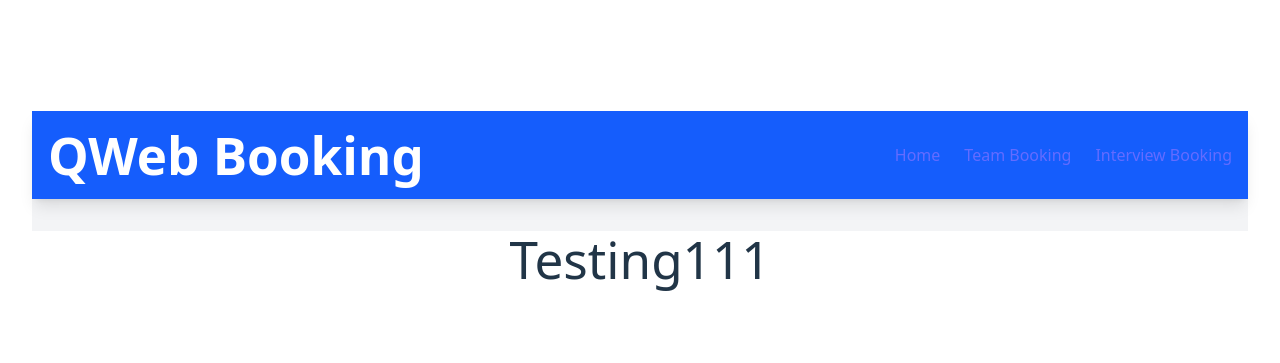
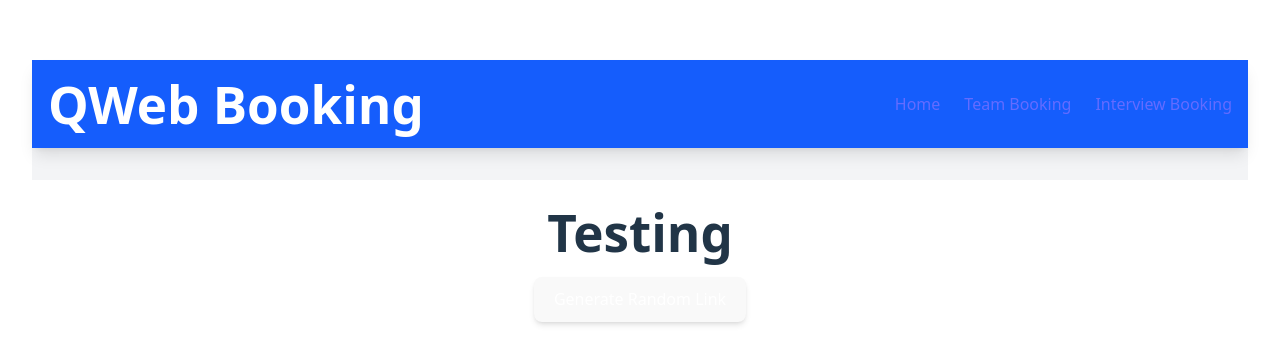
Before and after one commit to queens-web-development-club/ws25t06-calendarbookingapp, a React (Vite) app: page / in a window 1280 px wide. Shown: the part 201-564 px from the top of the page. Built offline with nearby package versions, Linux system fonts and the light colour scheme; what @radix-ui/themes would draw is missing.

Commit message:
Update App.jsx

```diff
--- a/src/App.jsx
+++ b/src/App.jsx
@@ -1,19 +1,26 @@
-import { useState } from 'react'
-import reactLogo from './assets/react.svg'
-import viteLogo from '/vite.svg'
+import { useState } from "react";
+import reactLogo from "./assets/react.svg";
+import viteLogo from "/vite.svg";
 import { BrowserRouter as Router, Routes, Route } from "react-router-dom";
-import './App.css'
+import "./App.css";
 import Navbar from "./components/Navbar.jsx";
 import Meeting from "./pages/meeting.jsx";
 import Interview from "./pages/interview.jsx";
 
 function App() {
+  const [randomLink, setRandomLink] = useState("");
+
+  // Function to generate a completely random link
+  const generateRandomLink = () => {
+    const randomString = Math.random().toString(36).substring(7);
+    setRandomLink(`https://example.com/${randomString}`);
+  };
 
   return (
     <div>
       <Router>
         <div className="min-height-screen bg-gray-100">
-        <Navbar />  {/* Navbar is always visible */}
+          <Navbar /> {/* Navbar is always visible */}
           <div className="w-full p-4">
             <Routes>
               <Route path="/meeting" element={<Meeting />} />
@@ -23,12 +30,29 @@ function App() {
         </div>
       </Router>
 
-      <h1>Testing111</h1>
-      <div>
+      <h1 className="text-2xl font-bold text-center mt-6">Testing</h1>
 
+      {/* Random Link Generator */}
+      <div className="flex flex-col items-center mt-4">
+        <button
+          onClick={generateRandomLink}
+          className="px-6 py-3 bg-blue-500 text-white rounded-lg shadow-md hover:bg-blue-700 transition mb-4"
+        >
+          Generate Random Link
+        </button>
+        {randomLink && (
+          <a
+            href={randomLink}
+            target="_blank"
+            rel="noopener noreferrer"
+            className="text-blue-600 underline"
+          >
+            {randomLink}
+          </a>
+        )}
       </div>
     </div>
-  )
+  );
 }
 
-export default App
+export default App;
```
Lines whose indentation alone changed are shown as unchanged.
